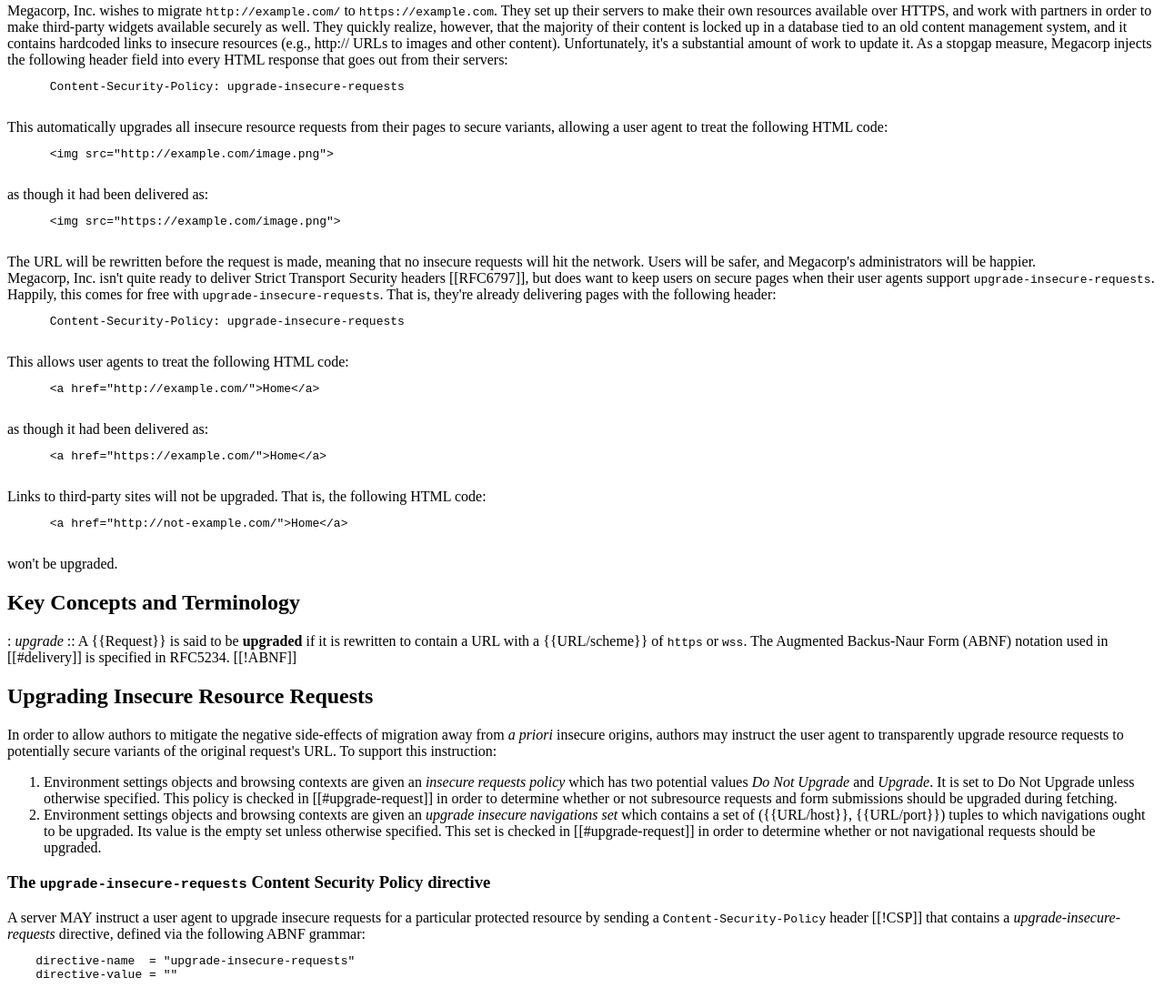
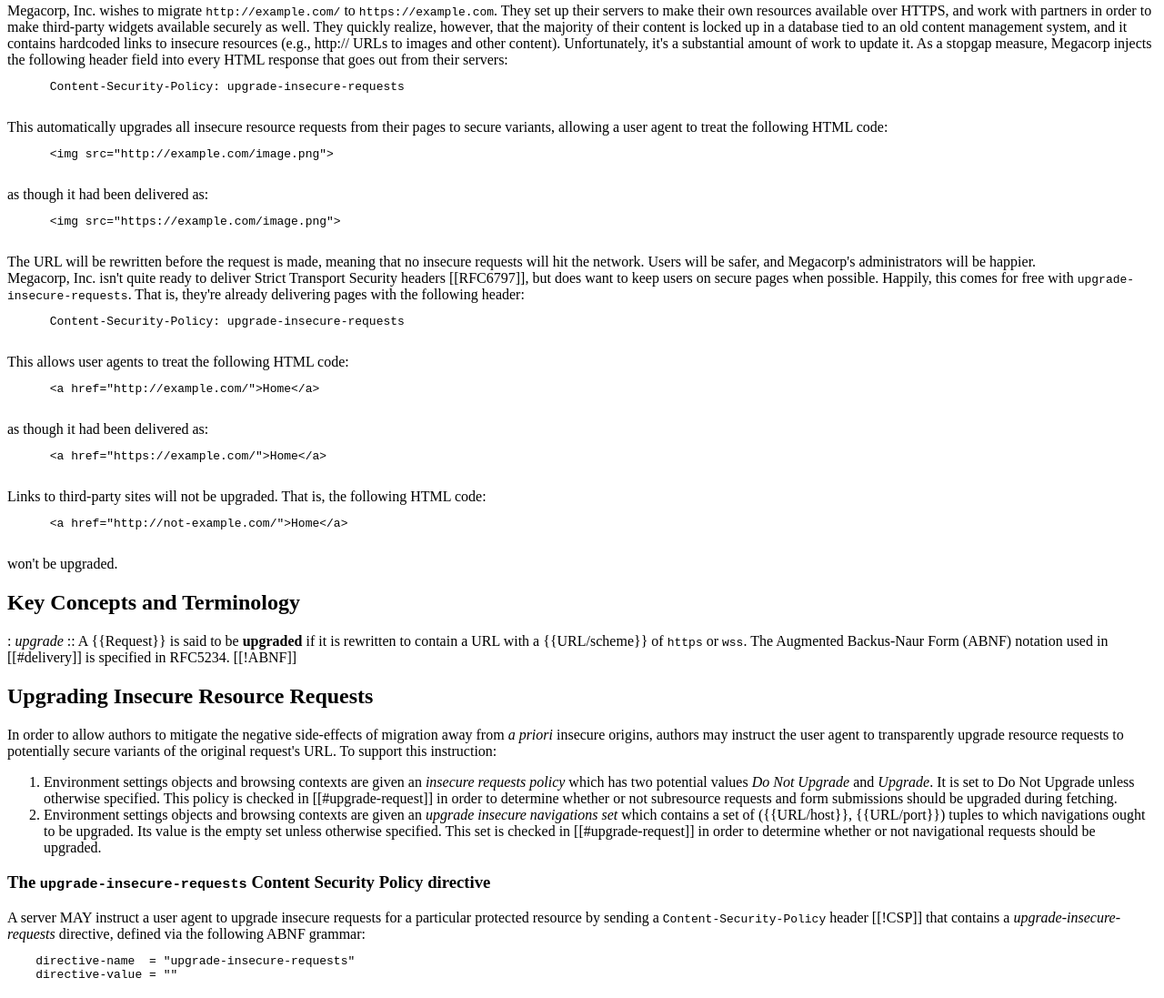
Before and after one commit to w3c/webappsec-upgrade-insecure-requests, a plain HTML site: page index.src.html in a window 1280 px wide. Shown: the part 2479-3576 px from the top of the page at 91% size. Drawn offline with Linux system fonts and the light colour scheme.

Commit message:
tweak second example

```diff
--- a/index.src.html
+++ b/index.src.html
@@ -257,10 +257,10 @@
 
   <div class="example">
     Megacorp, Inc. isn't quite ready to deliver Strict Transport Security
-    headers [[RFC6797]], but does want to keep users on secure pages when their
-    user agents support <code><a>upgrade-insecure-requests</a></code>. Happily,
-    this comes for free with <code><a>upgrade-insecure-requests</a></code>. That
-    is, they're already delivering pages with the following header:
+    headers [[RFC6797]], but does want to keep users on secure pages when
+    possible. Happily, this comes for free with
+    <code><a>upgrade-insecure-requests</a></code>. That is, they're already
+    delivering pages with the following header:
 
     <pre>
       Content-Security-Policy: <a>upgrade-insecure-requests</a>
```
